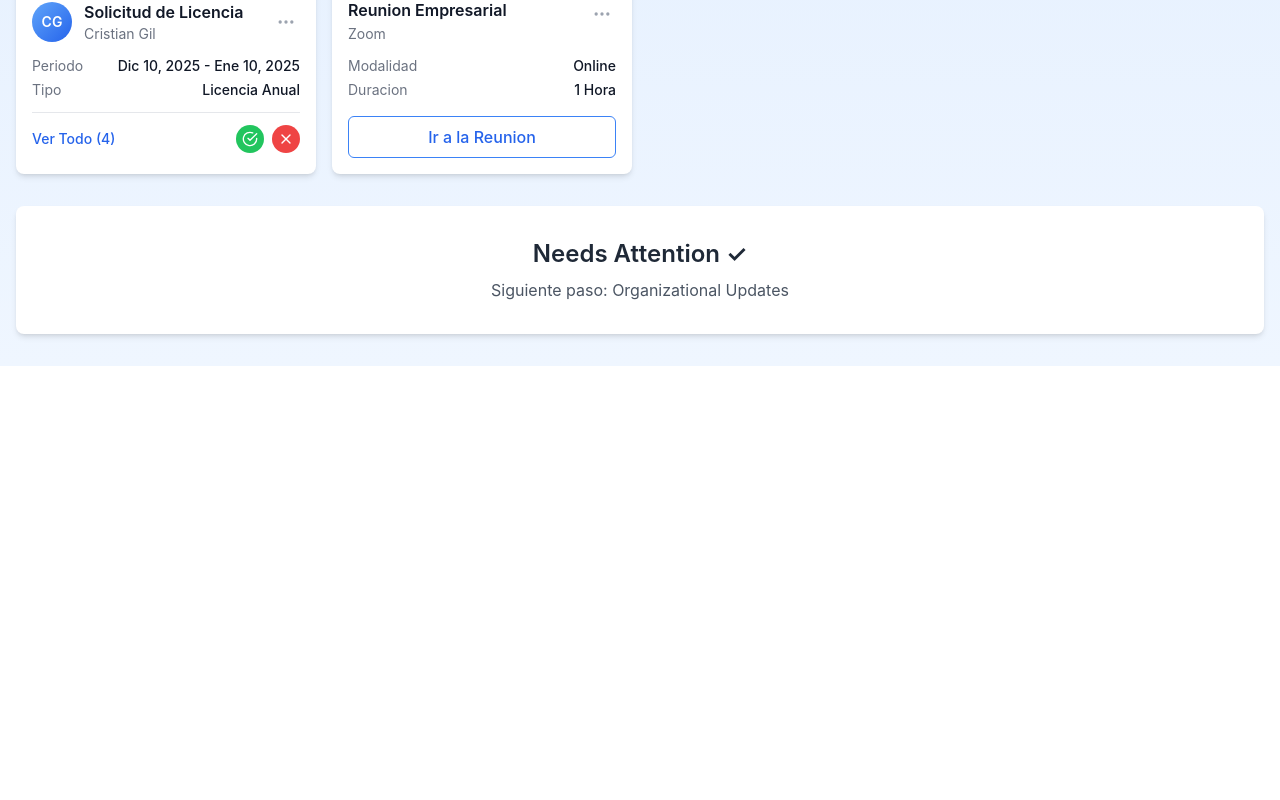
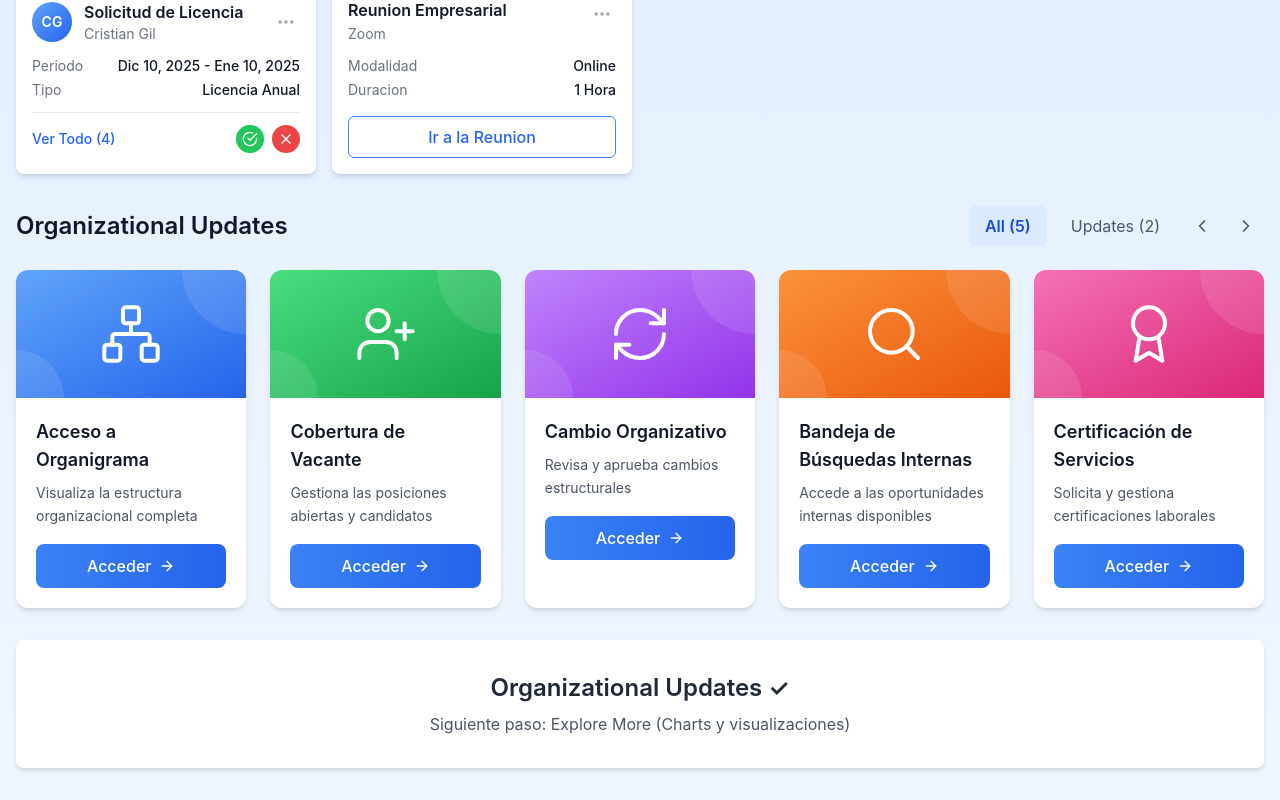
Before and after one commit to Shirslock/PortalRH, a React (Create React App) app: page / in a window 1280 px wide. Shown: the part 746-1546 px from the top of the page. Before the commit the page ends 1112 px from the top, so only its background shows below. Built offline with nearby package versions, Linux system fonts and the light colour scheme.

Commit message:
Seccion Organizacional

```diff
--- a/src/App.js
+++ b/src/App.js
@@ -2,6 +2,7 @@ import React from 'react';
 import Navbar from './components/Navbar';
 import WelcomeSection from './components/WelcomeSection';
 import NeedsAttention from './components/NeedsAttention';
+import OrganizationalUpdates from './components/OrganizationalUpdates';
 
 function App() {
   return (
@@ -17,13 +18,16 @@ function App() {
         {/* Sección Needs Attention */}
         <NeedsAttention />
 
+        {/* Sección Organizational Updates */}
+        <OrganizationalUpdates />
+
         {/* Placeholder para siguientes secciones */}
         <div className="bg-white rounded-lg shadow-md p-8 text-center mt-8">
           <h2 className="text-2xl font-semibold text-gray-800 mb-2">
-            Needs Attention ✓
+            Organizational Updates ✓
           </h2>
           <p className="text-gray-600">
-            Siguiente paso: Organizational Updates
+            Siguiente paso: Explore More (Charts y visualizaciones)
           </p>
         </div>
       </div>
--- /dev/null
+++ b/src/components/OrganizationalUpdates/UpdateCard.jsx
@@ -0,0 +1,57 @@
+import React from 'react';
+import {
+  Network,
+  UserPlus,
+  RefreshCw,
+  Search,
+  Award,
+  ArrowRight
+} from 'lucide-react';
+
+// Mapeo de nombres de iconos a componentes
+const iconMap = {
+  Network,
+  UserPlus,
+  RefreshCw,
+  Search,
+  Award
+};
+
+export default function UpdateCard({ data, onClick }) {
+  const Icon = iconMap[data.icon];
+
+  return (
+    <div className="bg-white rounded-xl shadow-md hover:shadow-xl transition-all duration-300 overflow-hidden group cursor-pointer">
+      {/* Header con gradiente e icono */}
+      <div className={`h-32 bg-gradient-to-br ${data.gradient} flex items-center justify-center relative overflow-hidden`}>
+        {/* Decoración de fondo */}
+        <div className="absolute top-0 right-0 w-32 h-32 bg-white opacity-10 rounded-full -mr-16 -mt-16"></div>
+        <div className="absolute bottom-0 left-0 w-24 h-24 bg-white opacity-10 rounded-full -ml-12 -mb-12"></div>
+
+        {/* Icono principal */}
+        <div className="relative z-10 transform group-hover:scale-110 transition-transform duration-300">
+          <Icon className="w-16 h-16 text-white" strokeWidth={1.5} />
+        </div>
+      </div>
+
+      {/* Contenido */}
+      <div className="p-5">
+        <h3 className="font-semibold text-gray-900 mb-2 text-lg group-hover:text-blue-600 transition-colors">
+          {data.title}
+        </h3>
+        <p className="text-sm text-gray-600 mb-4 leading-relaxed">
+          {data.description}
+        </p>
+
+        {/* Botón de acción */}
+        <button
+          onClick={() => onClick(data)}
+          className="w-full flex items-center justify-center space-x-2 py-2.5 bg-gradient-to-r from-blue-500 to-blue-600 text-white rounded-lg hover:from-blue-600 hover:to-blue-700 transition-all duration-300 font-medium group-hover:shadow-md"
+        >
+          <span>Acceder</span>
+          <ArrowRight className="w-4 h-4 group-hover:translate-x-1 transition-transform duration-300" />
+        </button>
+      </div>
+    </div>
+  );
+}
--- /dev/null
+++ b/src/components/OrganizationalUpdates/index.jsx
@@ -0,0 +1,62 @@
+import React, { useState } from 'react';
+import { ChevronLeft, ChevronRight } from 'lucide-react';
+import UpdateCard from './UpdateCard';
+import TabButton from '../common/TabButton';
+import {
+  organizationalUpdatesData,
+  organizationalTabsData
+} from '../../data/organizationalUpdatesData';
+
+export default function OrganizationalUpdates() {
+  const [activeTab, setActiveTab] = useState('all');
+
+  const handleCardClick = (data) => {
+    console.log('Navegando a:', data.route);
+    // Aquí en el futuro puedes implementar la navegación real
+    // Por ejemplo: navigate(data.route);
+    alert(`Accediendo a: ${data.title}\nRuta: ${data.route}`);
+  };
+
+  return (
+    <div className="mb-8">
+      {/* Header con título y navegación */}
+      <div className="flex items-center justify-between mb-6">
+        <h2 className="text-2xl font-semibold text-gray-900">
+          Organizational Updates
+        </h2>
+
+        {/* Tabs y navegación */}
+        <div className="flex items-center space-x-2">
+          {organizationalTabsData.map((tab) => (
+            <TabButton
+              key={tab.id}
+              label={tab.label}
+              count={tab.count}
+              active={activeTab === tab.id}
+              onClick={() => setActiveTab(tab.id)}
+            />
+          ))}
+
+          {/* Botones de navegación */}
+          <button className="p-2 hover:bg-gray-100 rounded-md transition-colors">
+            <ChevronLeft className="w-5 h-5 text-gray-600" />
+          </button>
+          <button className="p-2 hover:bg-gray-100 rounded-md transition-colors">
+            <ChevronRight className="w-5 h-5 text-gray-600" />
+          </button>
+        </div>
+      </div>
+
+      {/* Grid de Cards */}
+      <div className="grid grid-cols-1 sm:grid-cols-2 lg:grid-cols-3 xl:grid-cols-5 gap-6">
+        {organizationalUpdatesData.map((item) => (
+          <UpdateCard
+            key={item.id}
+            data={item}
+            onClick={handleCardClick}
+          />
+        ))}
+      </div>
+    </div>
+  );
+}
--- /dev/null
+++ b/src/data/organizationalUpdatesData.js
@@ -0,0 +1,54 @@
+// Datos de las cards de Organizational Updates
+export const organizationalUpdatesData = [
+  {
+    id: 1,
+    title: 'Acceso a Organigrama',
+    description: 'Visualiza la estructura organizacional completa',
+    icon: 'Network',
+    color: 'blue',
+    gradient: 'from-blue-400 to-blue-600',
+    route: '/organigrama'
+  },
+  {
+    id: 2,
+    title: 'Cobertura de Vacante',
+    description: 'Gestiona las posiciones abiertas y candidatos',
+    icon: 'UserPlus',
+    color: 'green',
+    gradient: 'from-green-400 to-green-600',
+    route: '/cobertura-vacante'
+  },
+  {
+    id: 3,
+    title: 'Cambio Organizativo',
+    description: 'Revisa y aprueba cambios estructurales',
+    icon: 'RefreshCw',
+    color: 'purple',
+    gradient: 'from-purple-400 to-purple-600',
+    route: '/cambio-organizativo'
+  },
+  {
+    id: 4,
+    title: 'Bandeja de Búsquedas Internas',
+    description: 'Accede a las oportunidades internas disponibles',
+    icon: 'Search',
+    color: 'orange',
+    gradient: 'from-orange-400 to-orange-600',
+    route: '/busquedas-internas'
+  },
+  {
+    id: 5,
+    title: 'Certificación de Servicios',
+    description: 'Solicita y gestiona certificaciones laborales',
+    icon: 'Award',
+    color: 'pink',
+    gradient: 'from-pink-400 to-pink-600',
+    route: '/certificacion-servicios'
+  }
+];
+
+// Tabs de navegación
+export const organizationalTabsData = [
+  { id: 'all', label: 'All', count: 5 },
+  { id: 'updates', label: 'Updates', count: 2 }
+];
```
